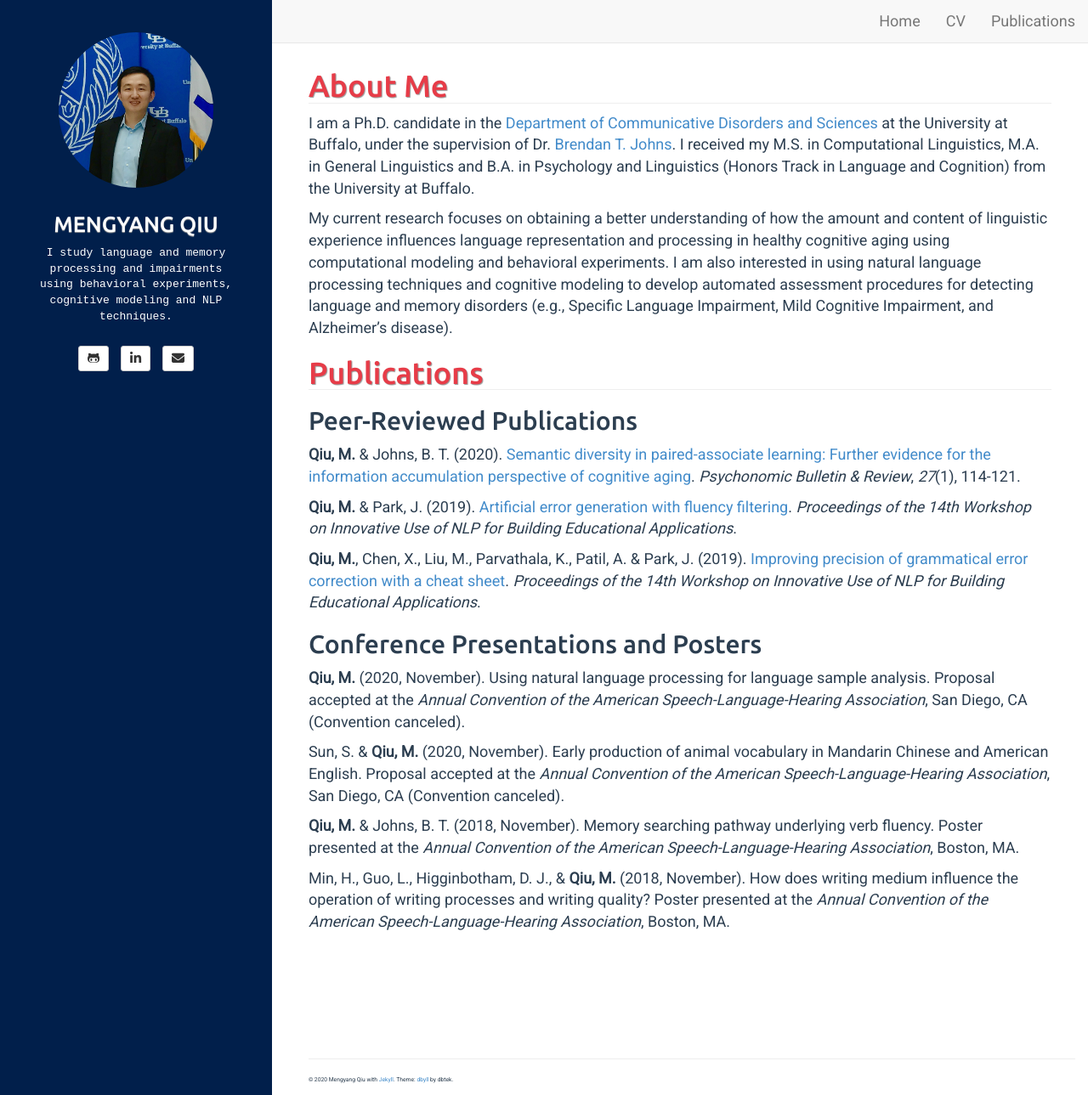
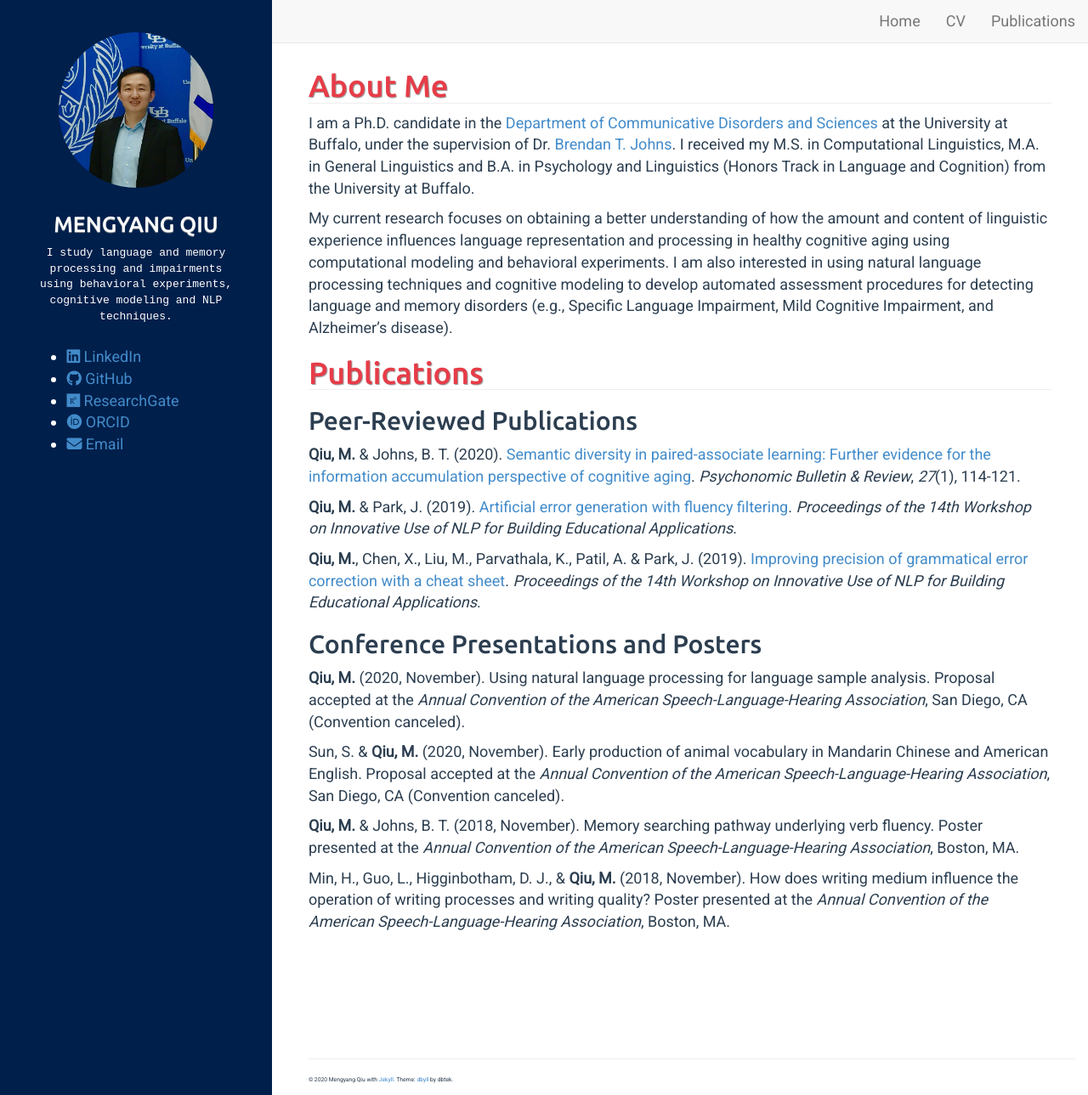
Before and after one commit to mengyangq/mengyangq.github.io, a Jekyll site: the page built from index.html, in a window 1280 px wide and 1289 px high. Shown: the whole window at 85% size. Built offline with Jekyll 4.4.1, drawn with Linux system fonts in a browser that asks for light colours; nearby versions of some CDN libraries.

Commit message:
Update sidebar.html

```diff
--- a/_includes/sidebar.html
+++ b/_includes/sidebar.html
@@ -9,17 +9,18 @@
 
 <!-- sidebar.html -->
 <div class="sidebar-header" role="banner">
-<h3 class="title">
-        <a href="{{ site.BASE_PATH }}/" style="font-size:2vw;">Mengyang Qiu</a>
-    </h3>
+	<h3 class="title">
+		<a href="{{ site.BASE_PATH }}/" style="font-size:2vw;">Mengyang Qiu</a>
+	</h3>
 </div>
 
 <div id="bio" class="text-center">
-	I study language and memory processing and impairments using behavioral experiments, cognitive modeling and NLP techniques.
+	I study language and memory processing and impairments using behavioral experiments, cognitive modeling and NLP
+	techniques.
 </div>
 
-<div id="contact-list" class="text-center">
-	<ul class="list-unstyled list-inline">
+<div id="contact-list">
+	<!--<ul class="list-unstyled list-inline">
 		<li>
 			<a class="btn btn-default btn-sm" href="https://github.com/mengyangq">
 				<i class="fa fa-github-alt fa-lg"></i>
@@ -35,6 +36,39 @@
 				<i class="fa fa-envelope fa-lg"></i>
 			</a>
 		</li>
+	</ul>-->
+
+	<ul>
+		{% if site.author.linkedin %}
+		<li><a href="https://www.linkedin.com/in/{{ site.author.linkedin }}">
+				<i class="fab fa-linkedin"></i> LinkedIn
+			</a>
+		</li>
+		{% endif %}
+		{% if site.author.github %}
+		<li><a href="https://github.com/{{ site.author.github }}">
+				<i class="fab fa-github"></i> GitHub
+			</a>
+		</li>
+		{% endif %}
+		{% if site.author.researchgate %}
+		<li><a href="https://www.researchgate.net/profile/{{ site.author.researchgate }}">
+				<i class="fab fa-researchgate"></i> ResearchGate
+			</a>
+		</li>
+		{% endif %}
+		{% if site.author.orcid %}
+		<li><a href="https://orcid.org/{{ site.author.orcid }}">
+				<i class="fab fa-orcid"></i> ORCID
+			</a>
+		</li>
+		{% endif %}
+		{% if site.author.email %}
+		<li><a href="mailto:{{ site.author.email }}">
+				<i class="fas fa-envelope"></i> Email
+			</a>
+		</li>
+		{% endif %}
 	</ul>
 </div>
 
```
